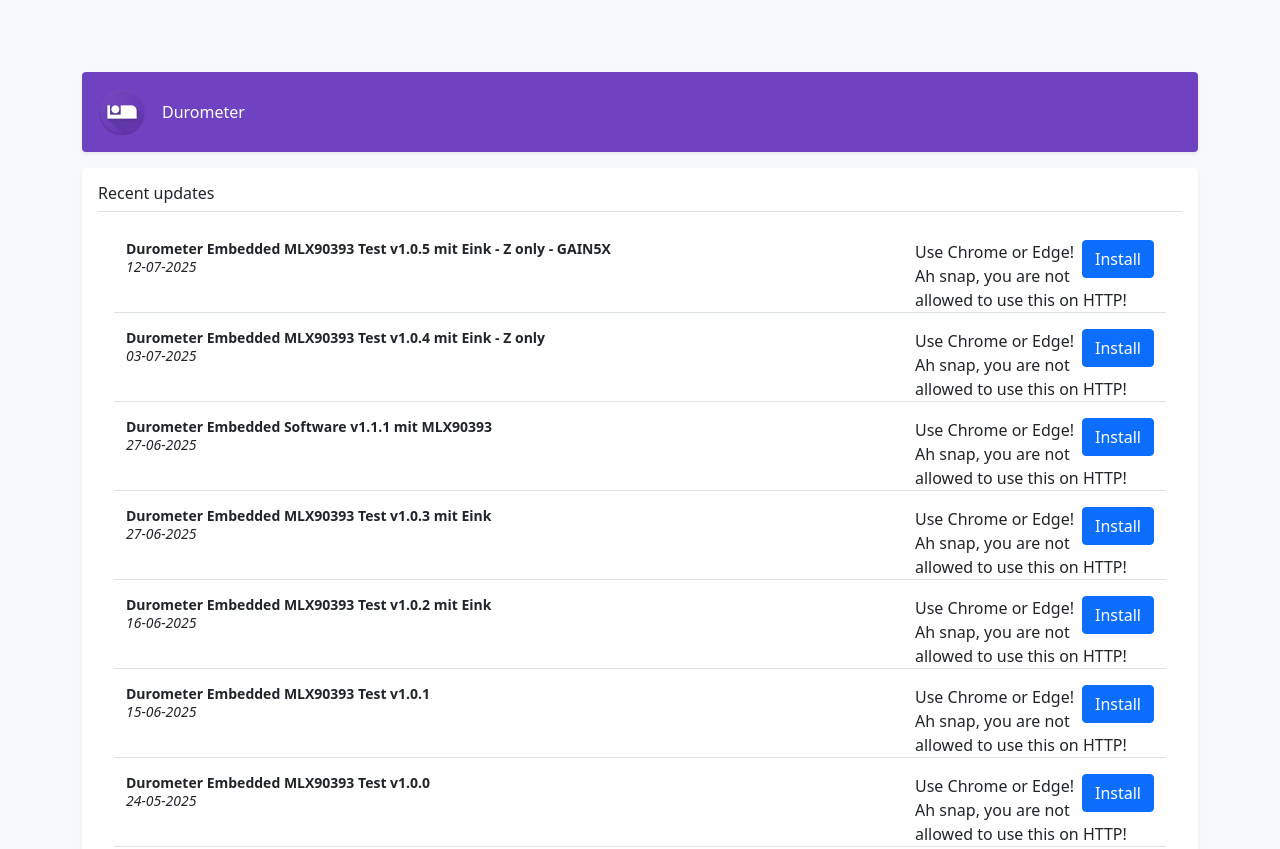
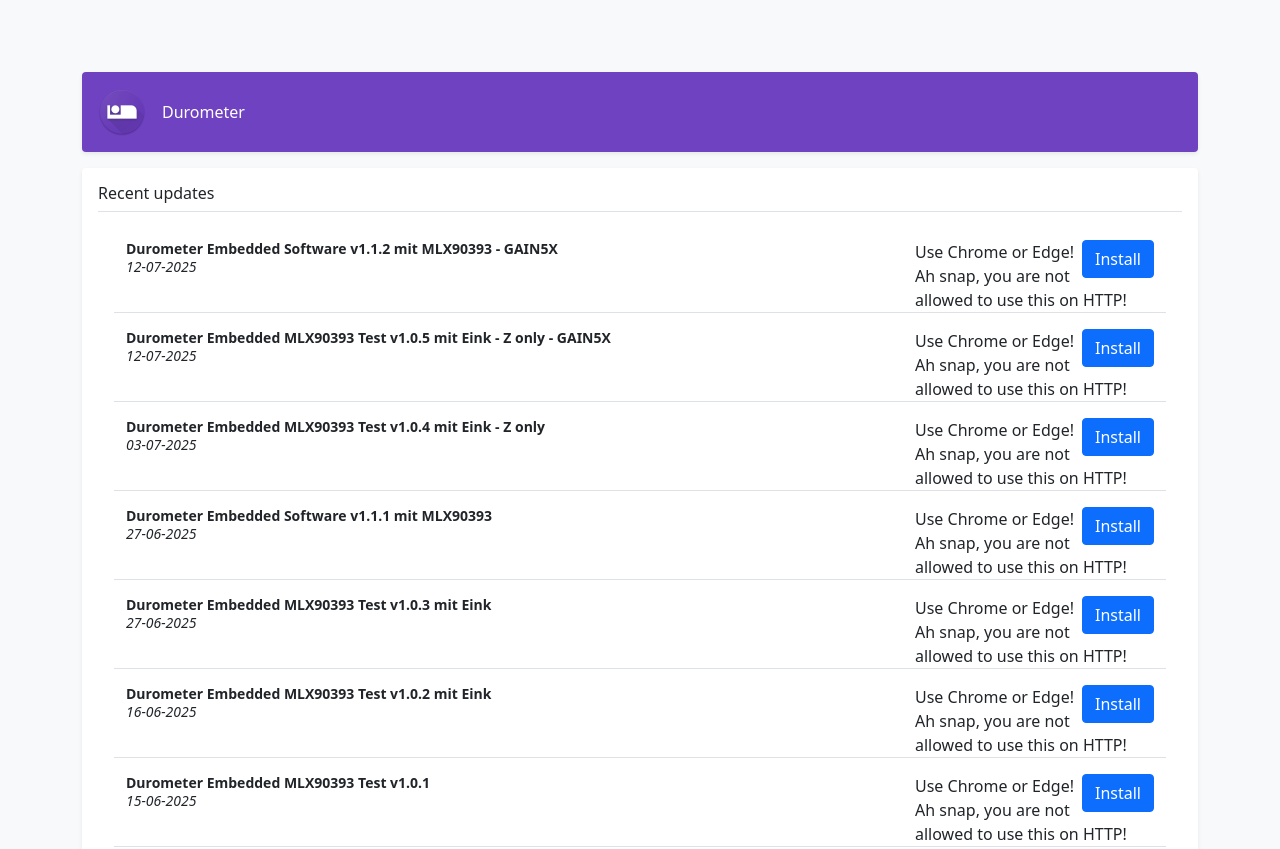
Before and after one commit to Deron-Durometer/deron-durometer.github.io, a plain HTML site: page index.html in a window 1280 px wide. Shown: the top 849 px of the page. Drawn offline with Linux system fonts and the light colour scheme; a script that the page names is missing; files whose address does not match are found by name.

Commit message:
v1.1.2 GAIN5X

```diff
--- a/index.html
+++ b/index.html
@@ -59,6 +59,23 @@
     <div class="container" style="margin-top: 20px;">
       <ul class="list-group">
 
+        <li class="list-group-item" style="border: none !important;">
+          <div class="row border-bottom">
+            <div class="col-9">
+              <p class="pb-3 mb-0 small lh-sm">
+                <strong class="d-block text-gray-dark">Durometer Embedded Software v1.1.2 mit MLX90393 - GAIN5X</strong>
+                <i>12-07-2025</i>
+              </p>
+            </div>
+            <div class="col">
+              <esp-web-install-button manifest="/firmware/deron-durometer-mbed-v1.1.2/manifest.json">
+                <button type="button" class="btn btn-primary" slot="activate" style="float: right;">Install</button>
+                <span slot="unsupported">Use Chrome or Edge!</span>
+                <span slot="not-allowed">Ah snap, you are not allowed to use this on HTTP!</span>
+              </esp-web-install-button>
+            </div>
+          </div>
+        </li>
 
         <li class="list-group-item" style="border: none !important;">
           <div class="row border-bottom">
```
Also changed, not shown: firmware/deron-durometer-mbed-v1.1.2/manifest.json (added), 4 other files.
